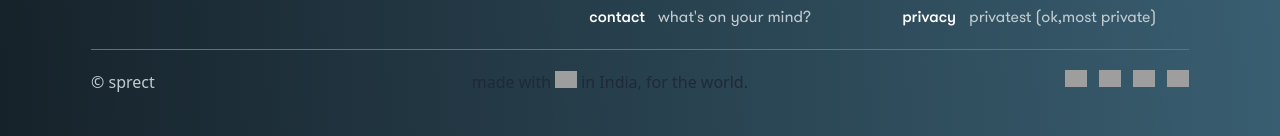
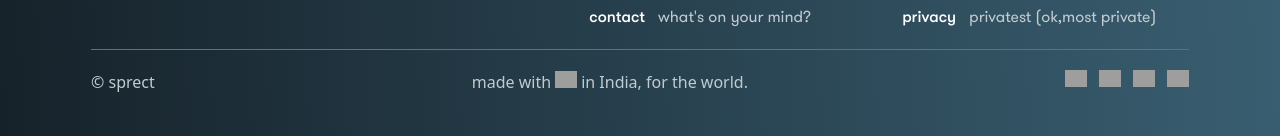
Before and after one commit to Anupam-Kumar2505/sprect-assignment, a React (Vite) app: page / in a window 1280 px wide. Shown: the part 4652-4788 px from the top of the page. Built offline with nearby package versions, Linux system fonts and the light colour scheme; grey boxes are pictures that could not be loaded; a web font is replaced by a local one.

Commit message:
Fixed colour in footer

```diff
--- a/src/components/Footer.jsx
+++ b/src/components/Footer.jsx
@@ -83,7 +83,7 @@ const Footer = () => {
         </section>
         <footer className="flex flex-col lg:flex-row justify-between pt-5 pb-[30px] border-t-[1px] border-[#507689]">
           <p className="text-[#c1ccd1] mb-[15px]">© sprect</p>
-          <p className="flex mb-[15px]">
+          <p className="text-[#c1ccd1] flex mb-[15px]">
             made with
             <span>
               <img
```
